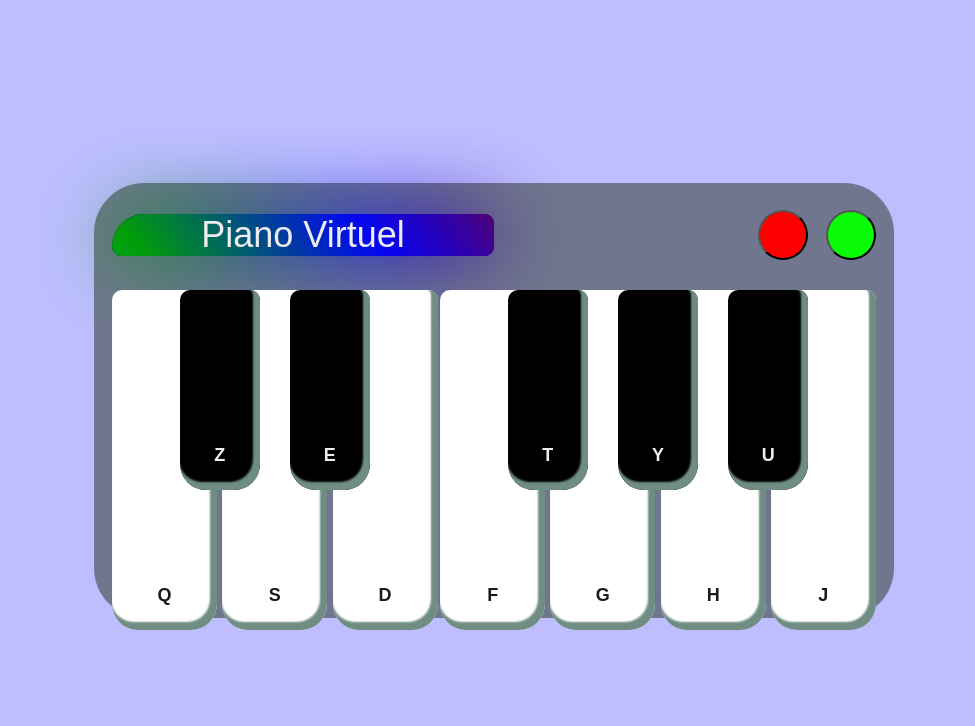
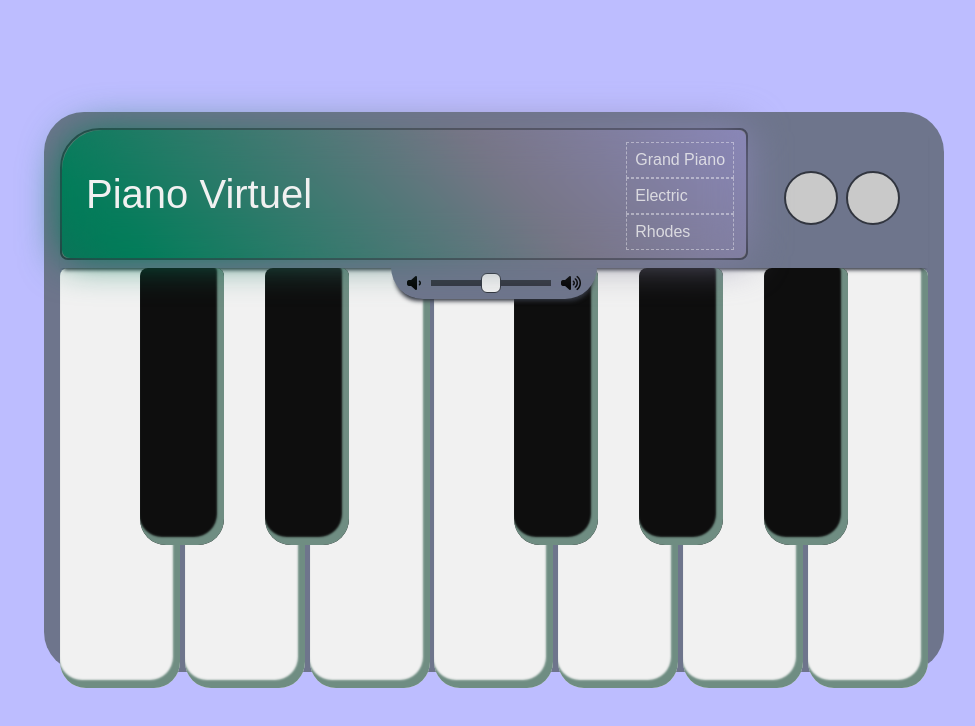
Before and after one commit to Dodeun/Projet1-PianoVirtuel-Bruno-Jordan, a plain HTML site: page index.html in a window 1280 px wide. Shown: the whole page, without its empty margins (146-1121 px from the left). Drawn offline with Linux system fonts and the light colour scheme; a web font is replaced by a local one.

Commit message:
CSS retravaillé (modifs html incluses)

```diff
--- a/index.html
+++ b/index.html
@@ -8,11 +8,7 @@
 		<!-- my main css file -->
 		<link rel="stylesheet" href="styles.css" />
 		<!-- media query for screens larger than 700px -->
-		<link
-			rel="stylesheet"
-			href="responsive-largescreen.css"
-			media="only screen and (min-width: 1200px)"
-		/>
+		<link rel="stylesheet" href="responsive.css" />
 		<!-- Don't forget to add description for SEO -->
 		<meta name="description" content="TOOOOOOOOOOOOOO DOOOOOOOOOOOOOO" />
 		<title>Piano virtuel</title>
@@ -21,21 +17,50 @@
 		<main class="keyboard">
 			<!-- Partie haute du clavier -->
 			<div class="keyboard__header">
-				<!-- Partie avec logo et titre (qui se trouve en haut a gauche sur la maquette) -->
+				<div class="lcd">
+					<!-- Partie avec logo et choix piano -->
 					<div class="brand">
-					<div class="brand__logo"><p>[V]</p></div>
 						<h1 class="brand__title">Piano Virtuel</h1>
 					</div>
-				<!-- Partie avec les boutons (qui se trouve en haut a droite sur la maquette) -->
+					<form id="piano-type">
+						<label>
+							<input type="radio" name="piano" value="grand-piano" checked />
+							Grand Piano
+						</label>
+
+						<label>
+							<input type="radio" name="piano" value="electric" />
+							Electric
+						</label>
+
+						<label>
+							<input type="radio" name="piano" value="rhodes" />
+							Rhodes
+						</label>
+					</form>
+				</div>
+				<!-- Partie avec les boutons -->
 				<div class="controls">
+					<div class="controls__shortcuts">
+						<button class="shortcut__btn">
+							<p class="shortcut__btn-content shortcut__btn-content--active">
+								Raccourcis clavier
+							</p>
+						</button>
+					</div>
+					<div class="controls__replay">
 						<!-- boutton pour enregistrer -->
-					<button type="button" class="controls__btn controls__record"></button>
+						<button
+							type="button"
+							class="controls__btn controls__record"
+						></button>
 						<!-- boutton pour jouer le morceau enregistré -->
 						<button type="button" class="controls__btn controls__play"></button>
 					</div>
-				<div class="additional__controls">
+				</div>
 				<div class="volume__container">
-						<label for="volume">Volume:</label>
+					<i class="fa-solid fa-volume-low"></i>
+					<form id="piano-volume">
 						<input
 							type="range"
 							class="slider"
@@ -45,15 +70,8 @@
 							step="0.01"
 							value="0.5"
 						/>
-					</div>
-					<div class="piano-selection__container">
-						<label for="piano-select">Style:</label>
-						<select id="piano-select">
-							<option value="option1">Normal</option>
-							<option value="option2">Electrique</option>
-							<option value="option3">Rhodes</option>
-						</select>
-					</div>
+					</form>
+					<i class="fa-solid fa-volume-high"></i>
 				</div>
 			</div>
 			<div class="keys__container">
@@ -100,6 +118,10 @@
 				</ul>
 			</div>
 		</main>
+		<script
+			src="https://kit.fontawesome.com/cbcb698840.js"
+			crossorigin="anonymous"
+		></script>
 		<script src="script.js"></script>
 	</body>
 </html>
--- a/responsive-largescreen.css
+++ /dev/null
@@ -1,11 +0,0 @@
-/* ----- GENERAL - Desktop ----- */
-
-.key {
-	border-radius: 10px 10px 26px 26px;
-	height: 340px;
-}
-
-/* les Noires */
-.key__black {
-	height: 200px;
-}
--- a/styles.css
+++ b/styles.css
@@ -21,81 +21,90 @@ ul {
 /* ----- GENERAL - Design mobile first ----- */
 
 html {
-	font-size: 18px;
-	font-family: Arial, Helvetica, sans-serif;
-	color: #eee;
+	font-family: var(--font-text);
 }
 
 body {
-	display: grid;
-	align-items: center;
-	background-color: var(--background-color-test1);
-	height: 100vh;
-	padding: 0.5rem;
-}
-
-/* clavier et fond */
-.keyboard {
-	margin: 0 auto;
-	width: 100%;
-	max-width: 800px;
-	border-radius: 50px;
-	background-color: var(--back-keyboard);
-	padding: 1.5rem 1rem 1rem 1rem;
-}
-
-.keyboard__header {
-	display: flex;
-	justify-content: space-between;
-	align-items: center;
-}
-
-/* Partie avec logo et titre */
-.brand {
+	background-color: var(--background-color-body);
 	display: flex;
 	align-items: center;
 	justify-content: center;
-	gap: 1rem;
-	background-color: var(--lcd);
-	width: 50%;
-	border-radius: 15px;
+	height: 100vh;
+	padding: var(--spacing-primary);
 }
 
-.brand {
-	opacity: 0.99;
-	position: relative;
-	border-radius: 35px 10px 10px 10px;
+/* Clavier */
+
+.keyboard {
+	display: flex;
+	flex-direction: column;
+	background-color: var(--background-color-keyboard);
+	width: 100%;
+	height: 95%;
+	max-height: var(--max-height-keyboard);
+	max-width: var(--max-width-keyboard);
+	padding: var(--spacing-larger) var(--spacing-larger) 0;
+	border-radius: var(--border-radius-keyboard);
+	margin-bottom: var(--spacing-larger);
 }
 
-.brand::before,
-.brand::after {
+/* Header clavier */
+
+.keyboard__header {
+	position: relative;
+	max-height: var(--max-height-keyboard-header);
+	display: flex;
+	justify-content: space-between;
+	gap: var(--spacing-primary);
+	box-shadow: var(--box-shadow-keyboard);
+}
+
+/* Panneau LCD */
+
+.lcd {
+	border: var(--border-lcd);
+	position: relative;
+	z-index: 3;
+	display: flex;
+	align-items: center;
+	justify-content: space-between;
+	width: var(--width-lcd);
+	color: var(--color-light);
+	background-color: grey;
+	padding: var(--spacing-primary);
+	margin-bottom: var(--spacing-primary);
+	border-radius: var(--border-radius-lcd);
+}
+
+.lcd::before,
+.lcd::after {
 	content: "";
 	position: absolute;
 	top: 0;
 	left: 0;
 	background: linear-gradient(
 		45deg,
-		#920000,
-		#01acac,
-		#00a300,
-		#0000ff,
-		#920000,
-		#01acac,
-		#00a300,
-		#0000ff,
-		#920000
+		#8482c0,
+		#464555,
+		#007d59,
+		#777586,
+		#9491d4,
+		#464555,
+		#007d59,
+		#777586,
+		#8886c7
 	);
 	width: 100%;
 	height: 100%;
 	z-index: -1;
 	background-size: 500%;
 	animation: animate 50s infinite;
-	border-radius: 35px 10px 10px 10px;
+	border-radius: var(--border-radius-lcd);
 	box-shadow: #aaa;
 }
 
-.brand::after {
-	filter: blur(40px);
+.lcd::after {
+	filter: blur(20px);
 }
 
 @keyframes animate {
@@ -110,92 +119,169 @@ body {
 	}
 }
 
-/* ecran titre h1 lcd */
 .brand__title {
-	font-size: 2rem;
-	font-family: "Doto", sans-serif;
+	font-family: var(--font-titles);
+	font-size: var(--font-size-titles);
+	font-weight: 500;
+	margin-left: var(--spacing-larger);
 }
 
-/* le logo */
-.brand__logo {
+/* liste pianos */
+
+#piano-type {
+	opacity: 0.8;
+	position: relative;
+	display: flex;
+	flex-direction: column;
+	height: 100%;
+	padding: var(--spacing-smaller);
+	overflow-y: scroll;
+	scrollbar-width: none;
+}
+
+#piano-type label {
+	position: relative;
+	cursor: pointer;
+	border: 1px dashed rgba(255, 255, 255, 0.5);
+	padding: var(--spacing-primary);
+}
+
+#piano-type .active {
+	background-color: rgba(255, 255, 255, 0.3);
+}
+
+#piano-type input[type="radio"] {
 	display: none;
 }
 
+/* Controls */
+
 .controls {
 	display: flex;
-	gap: 1rem;
+	flex-direction: column-reverse;
+	justify-content: center;
+	align-items: center;
+	width: var(--width-controls);
+	gap: var(--spacing-larger);
+}
+
+/* Controls record / play */
+
+.controls__replay {
+	display: flex;
+	justify-content: center;
+	gap: var(--spacing-primary);
+	width: 100%;
 }
 
 .controls__btn {
+	width: var(--size-controls-btn);
+	height: var(--size-controls-btn);
 	border-radius: 50px;
-	width: 50px;
-	height: 50px;
+	border: var(--border-btn);
+	cursor: pointer;
 }
 
-/* boutton pour enregistrer */
-.controls__record {
-	background-color: var(--rec);
+.controls__record,
+.controls__play {
+	background-color: var(--background-colot-inactive);
 }
 
-/* boutton pour jouer le morceau enregistré */
-.controls__play {
-	background-color: var(--play);
+.controls__record--active {
+	background-color: var(--background-color-record);
 }
 
-.additional__controls {
+.controls__play--active {
+	background-color: var(--background-color-play);
+}
+
+/* Controls shortcuts */
+
+.controls__shortcuts {
 	display: none;
 }
 
-/* les touches du piano */
+/* Slider Volume */
+
+.volume__container {
+	z-index: 2;
+	display: flex;
+	align-items: center;
+	height: var(--height-volume-container);
+	gap: var(--spacing-primary);
+	background-color: var(--background-color-keyboard);
+	position: absolute;
+	bottom: 1px;
+	left: 50%;
+	transform: translate(-50%, 100%);
+	padding: var(--spacing-smaller) var(--spacing-larger);
+	border-radius: 0 0 var(--border-radius-keyboard) var(--border-radius-keyboard);
+	box-shadow: var(--box-shadow-keyboard);
+}
+
+.slider {
+	appearance: none;
+	background-color: var(--background-color-kayboard-dark);
+	height: 6px;
+	width: 120px;
+	display: block;
+	cursor: pointer;
+}
+
+/* bouton slider pour firefox */
+.slider::-moz-range-thumb {
+	width: calc(var(--size-slider-btn) - 2px);
+	height: calc(var(--size-slider-btn) - 2px);
+	border: var(--border-btn);
+	border-radius: 6px;
+	background-color: var(--background-color-btn);
+}
+
+/* boutons slider pour chrome */
+.slider::-webkit-slider-thumb {
+	-webkit-appearance: none;
+	width: var(--size-slider-btn);
+	height: var(--size-slider-btn);
+	border: 1px solid var(--background-color-kayboard-dark);
+	border-radius: 6px;
+	background-color: var(--background-color-btn);
+}
+
+/* Touches clavier */
+
 .keys__container {
-	transform: translateY(30px);
+	flex-grow: 1;
 }
 
 .keys {
 	display: flex;
-	flex-direction: row;
-	justify-content: space-between;
+	height: calc(100% + var(--spacing-larger));
+	gap: var(--spacing-smaller);
+}
+
+.key {
+	display: flex;
+	justify-content: center;
+	align-items: flex-end;
+	border-radius: var(--border-radius-keys);
+	padding: var(--spacing-primary);
+	box-shadow: var(--box-shadow-key);
+}
+
+.key__white {
+	width: 100%;
+	height: 100%;
+	background-color: var(--background-color-key-white);
+}
+
+.key__black {
+	z-index: 1;
+	width: 66%;
+	height: 66%;
+	margin: 0 -5%;
+	background-color: var(--background-color-key-black);
 }
 
 .key__shortcut {
-	display: flex;
-	align-items: flex-end;
-	padding-bottom: 24px;
+	opacity: 0;
 }
-
-.key {
-	width: 105px;
-	height: 250px;
-	border-radius: 10px 10px 26px 26px;
-	box-shadow: var(--shadowsK);
-	font-weight: bold;
-}
-
-/* les blanches */
-.key__white {
-	display: flex;
-	justify-content: center;
-	background-color: var(--touch_white);
-	color: var(--lettres-white);
-}
-
-.key__white:active {
-	background-color: rgb(202, 202, 202);
-}
-
-/* les Noires */
-.key__black {
-	display: flex;
-	flex-direction: row;
-	justify-content: center;
-	z-index: 1;
-	margin: 0 -40px;
-	width: 80px;
-	height: 160px;
-	background-color: var(--touch_black);
-	color: var(--lettres-black);
-}
-
-.key__black:active {
-	background-color: rgb(61, 61, 61);
-}
--- a/variables.css
+++ b/variables.css
@@ -1,17 +1,51 @@
-/* FONTS */
+/* FONTS FAMILY*/
 @import url("https://fonts.googleapis.com/css2?family=Doto:wght@100..900&family=Montserrat:ital,wght@0,100..900;1,100..900&display=swap");
+
 /* VARIABLES */
 :root {
-	--background-color-test1: hsl(240, 100%, 87%);
-	--background-color-test2: hsl(240, 100%, 87%);
-	--lcd: #000000;
-	--rec: red;
-	--play: #0afb06;
-	--back-keyboard: #6f768d;
-	--back_black_key: black;
-	--shadowsK: -4px -5px 2px 3px #6f8d82 inset;
-	--touch_black: #010000;
-	--touch_white: white;
-	--lettres-black: #eee;
-	--lettres-white: rgb(27, 27, 27);
+	/*fonts*/
+	--font-size: 18px;
+	--font-size-titles: 2.5rem;
+	--font-titles: "Doto", sans-serif;
+	--font-text: Arial, Helvetica, sans-serif;
+	--color-light: #f1f1f1;
+	--color-dark: #0e0e0e;
+	--color-active: rgb(121, 255, 121);
+
+	/*backgrounds*/
+	--background-color-body: hsl(240, 100%, 87%);
+	--background-color-keyboard: hsl(226, 12%, 49%);
+	--background-color-key-white: #f1f1f1;
+	--background-color-key-black: #0e0e0e;
+	--background-color-kayboard-dark: hsl(226, 12%, 22%);
+	--background-color-btn: #f1f1f1;
+	--background-colot-inactive: #c9c9c9;
+	--background-color-record: red;
+	--background-color-play: rgb(0, 255, 0);
+
+	/*spacings*/
+	--spacing-primary: 0.5rem;
+	--spacing-larger: calc(var(--spacing-primary) * 2);
+	--spacing-smaller: calc(var(--spacing-primary) / 2);
+
+	/*sizings*/
+	--height-volume-container: 32px;
+	--max-width-keyboard: 900px;
+	--max-height-keyboard: 560px;
+	--max-height-keyboard-header: 140px;
+	--width-lcd: 80%;
+	--width-controls: calc(100% - var(--width-lcd));
+	--size-controls-btn: 54px;
+	--size-slider-btn: 20px;
+
+	/*borders*/
+	--border-radius-keyboard: 40px;
+	--border-radius-keys: 8px 8px 26px 26px;
+	--border-radius-lcd: 40px 8px 8px 8px;
+	--border-lcd: 2px solid var(--background-color-kayboard-dark);
+	--border-btn: 2px solid var(--background-color-kayboard-dark);
+
+	/*box-shadows*/
+	--box-shadow-key: -4px -5px 2px 3px #6f8d82 inset;
+	--box-shadow-keyboard: 0 6px 4px -4px var(--background-color-kayboard-dark);
 }
```
Also changed, not shown: responsive.css (added, +50 -0 lines). Lines whose indentation alone changed are shown as unchanged.
